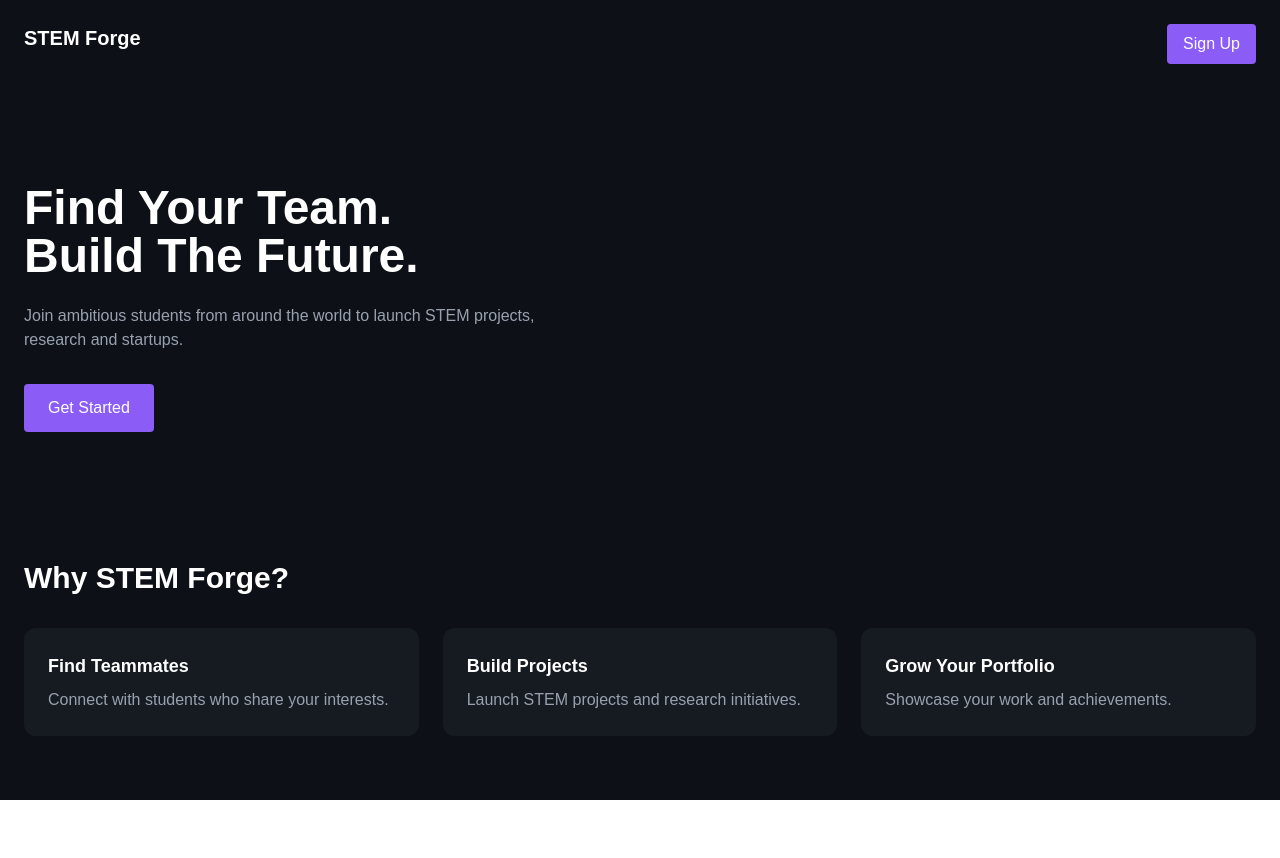
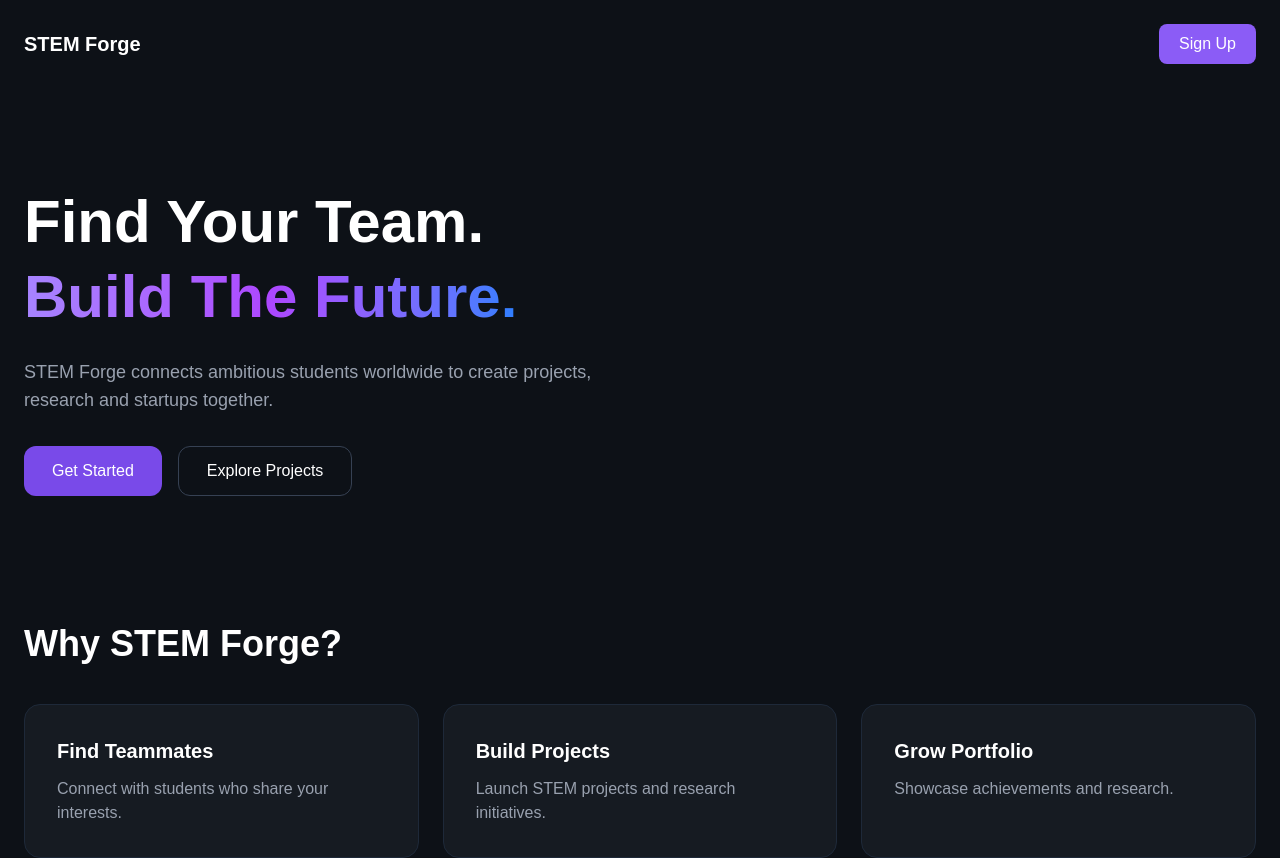
Before and after one commit to maryiazaranok-arch/STEM-Forge, a Next.js app: page / in a window 1280 px wide. Before the commit the page ends 800 px from the top, so only its background shows below. Built offline with nearby package versions, Linux system fonts and the light colour scheme.

Commit message:
Add gradient hero text

```diff
--- a/app/page.tsx
+++ b/app/page.tsx
@@ -2,71 +2,96 @@ export default function Home() {
   return (
     <main className="min-h-screen bg-[#0D1117] text-white">
 
-      <nav className="p-6 flex justify-between">
+      <nav className="p-6 flex justify-between items-center">
         <h1 className="font-bold text-xl">
           STEM Forge
         </h1>
 
-        <button className="bg-[#8B5CF6] px-4 py-2 rounded">
+        <button className="bg-[#8B5CF6] px-5 py-2 rounded-lg hover:bg-purple-700 transition">
           Sign Up
         </button>
       </nav>
 
-      <section className="px-6 pt-24">
 
-        <h2 className="text-5xl font-bold max-w-2xl">
+      <section className="px-6 pt-24 max-w-5xl">
+
+        <h2 className="text-6xl font-bold leading-tight">
           Find Your Team.
           <br />
+
+        <span className="bg-gradient-to-r from-violet-400 via-purple-500 to-blue-500 bg-clip-text text-transparent">
         Build The Future.
+        </span>
+
+
+
         </h2>
 
-        <p className="mt-6 text-gray-400 max-w-xl">
-          Join ambitious students from around the world
-          to launch STEM projects, research and startups.
+
+        <p className="mt-6 text-gray-400 text-lg max-w-xl">
+          STEM Forge connects ambitious students worldwide
+          to create projects, research and startups together.
         </p>
 
-        <button className="mt-8 bg-[#8B5CF6] px-6 py-3 rounded">
+
+        <div className="mt-8 flex gap-4">
+
+          <button className="bg-[#794ae9] px-7 py-3 rounded-xl hover:scale-105 transition">
             Get Started
           </button>
 
+
+          <button className="border border-gray-700 px-7 py-3 rounded-xl hover:bg-gray-800 transition">
+            Explore Projects
+          </button>
+
+        </div>
+
       </section>
+
+
       <section className="px-6 mt-32">
 
-  <h3 className="text-3xl font-bold mb-8">
+        <h3 className="text-4xl font-bold mb-10">
           Why STEM Forge?
         </h3>
 
+
         <div className="grid gap-6 md:grid-cols-3">
 
-    <div className="bg-[#161B22] p-6 rounded-xl">
-      <h4 className="font-bold text-lg">
+
+          <div className="bg-[#161B22] p-8 rounded-2xl border border-gray-800">
+            <h4 className="font-bold text-xl">
               Find Teammates
             </h4>
 
-      <p className="text-gray-400 mt-2">
+            <p className="text-gray-400 mt-3">
               Connect with students who share your interests.
             </p>
           </div>
 
-    <div className="bg-[#161B22] p-6 rounded-xl">
-      <h4 className="font-bold text-lg">
+
+          <div className="bg-[#161B22] p-8 rounded-2xl border border-gray-800">
+            <h4 className="font-bold text-xl">
               Build Projects
             </h4>
 
-      <p className="text-gray-400 mt-2">
+            <p className="text-gray-400 mt-3">
               Launch STEM projects and research initiatives.
             </p>
           </div>
 
-    <div className="bg-[#161B22] p-6 rounded-xl">
-      <h4 className="font-bold text-lg">
-        Grow Your Portfolio
+
+          <div className="bg-[#161B22] p-8 rounded-2xl border border-gray-800">
+            <h4 className="font-bold text-xl">
+              Grow Portfolio
             </h4>
 
-      <p className="text-gray-400 mt-2">
-        Showcase your work and achievements.
+            <p className="text-gray-400 mt-3">
+              Showcase achievements and research.
             </p>
           </div>
+
 
         </div>
 
```
Lines whose indentation alone changed are shown as unchanged.
